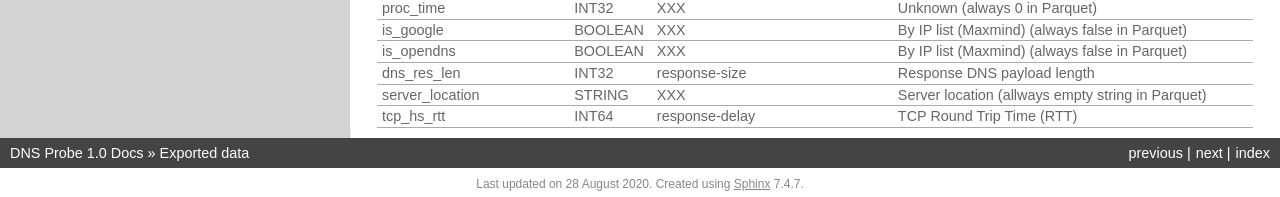
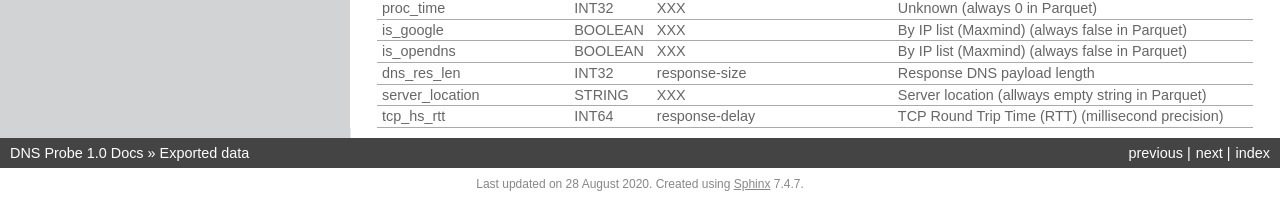
Before and after one commit to CZ-NIC/dns-probe, a Sphinx documentation site: the page built from doc/ExportedDataSchema.rst, in a window 1280 px wide. Shown: the part 1340-1537 px from the top of the page. Built offline with Sphinx 7.4.7, drawn with Linux system fonts in a browser that asks for light colours.

Commit message:
Sphinx: Update "tcp_hs_rtt" field description in Exported data schema

```diff
--- a/doc/ExportedDataSchema.rst
+++ b/doc/ExportedDataSchema.rst
@@ -124,5 +124,5 @@ Entrada schema.
 +---------------------------------+-----------+--------------------------------------+-------------------------------------------------------------+
 | server\_location                | STRING    | XXX                                  | Server location (allways empty string in Parquet)           |
 +---------------------------------+-----------+--------------------------------------+-------------------------------------------------------------+
-| tcp\_hs\_rtt                    | INT64     | response-delay                       | TCP Round Trip Time (RTT)                                   |
+| tcp\_hs\_rtt                    | INT64     | response-delay                       | TCP Round Trip Time (RTT) (millisecond precision)           |
 +---------------------------------+-----------+--------------------------------------+-------------------------------------------------------------+
```
